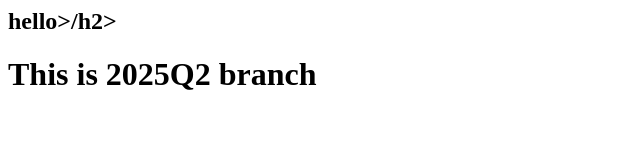
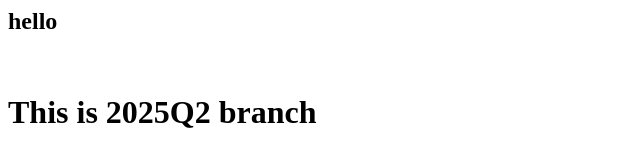
Before and after one commit to SarthakAJ/docker-repo-1, a plain HTML site: page index.html in a window 1280 px wide. Shown: the whole page, without its empty margins (0-640 px from the left). Drawn offline with Linux system fonts and the light colour scheme.

Commit message:
Update index.html

```diff
--- a/index.html
+++ b/index.html
@@ -1,3 +1,3 @@
-<h2> hello>/h2>
+<h2> hello</h2>
 <br>
 <h1>This is 2025Q2 branch </h1>
```
